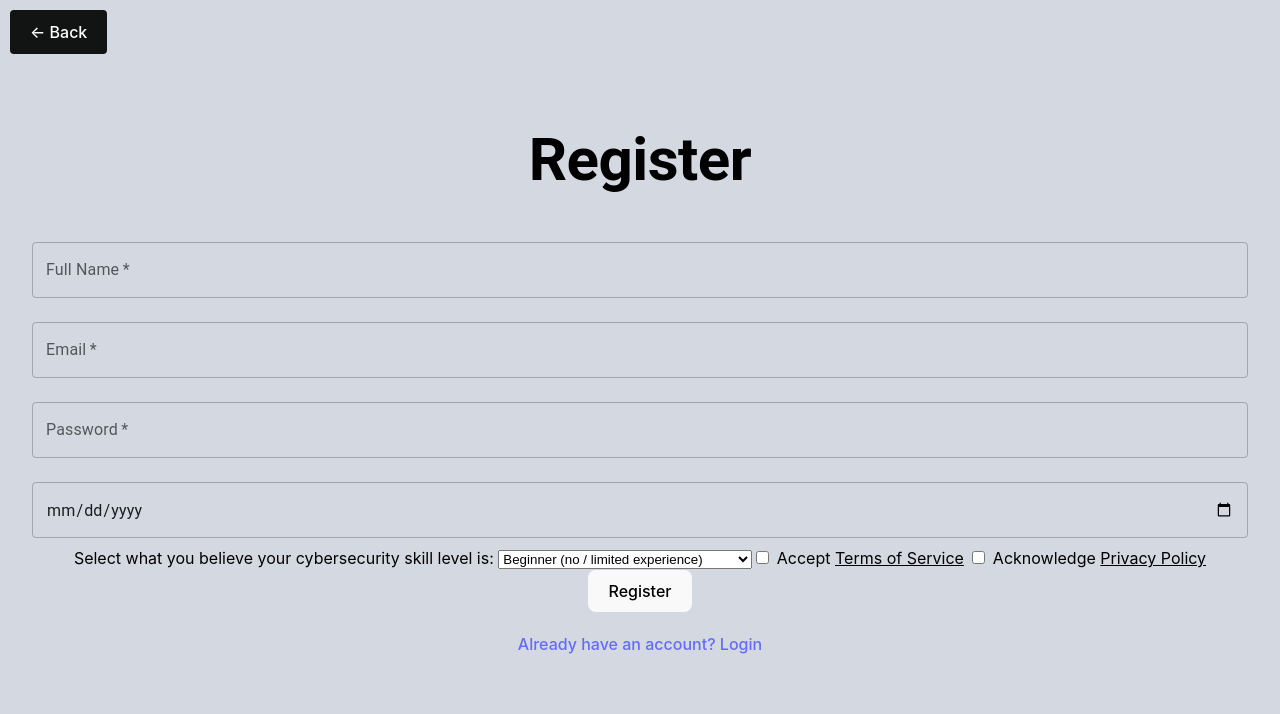
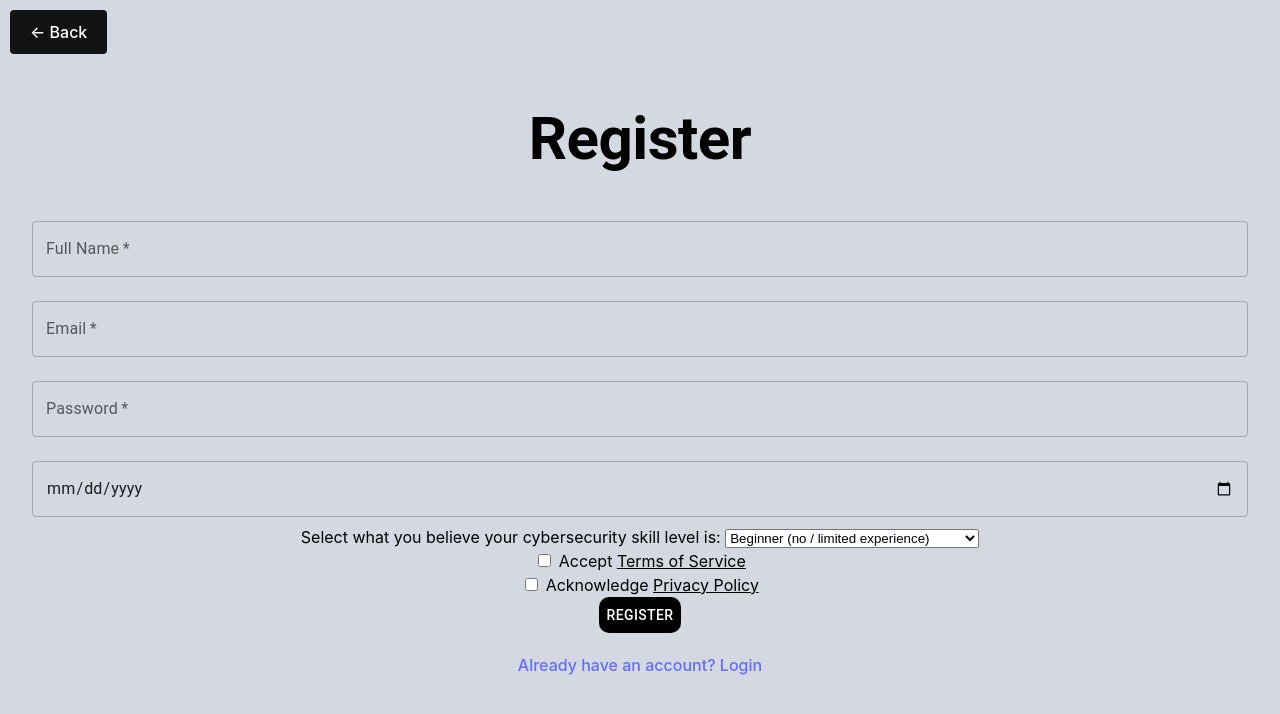
Before and after one commit to oliprev/OP_COMP3000, a React (Vite) app in the folder frontend/: page /register in a window 1280 px wide. Shown: the top 714 px of the page. Built offline with nearby package versions, Linux system fonts and the light colour scheme.

Commit message:
Changed registration button into MUI Button

```diff
--- a/frontend/src/pages/RegisterPage.jsx
+++ b/frontend/src/pages/RegisterPage.jsx
@@ -1,7 +1,7 @@
 import React, { useState } from "react";
 import { useNavigate, Link } from "react-router-dom";
 import axios from "axios";
-import { TextField, Typography } from "@mui/material";
+import { Button, TextField, Typography } from "@mui/material";
 
 function RegisterPage() {
     const [formData, setFormData] = useState({ // Initialise state for form data with empty strings
@@ -95,14 +95,14 @@ function RegisterPage() {
               <option value="Beginner">Beginner (no / limited experience)</option>
               <option value="Intermediate">Intermediate (good level of experience)</option>
               <option value="Advanced">Advanced (profound experience)</option>
-            </select>
+            </select><br></br>
             <input
               type="checkbox"
               name="tosAccepted"
               id="tos"
               checked={formData.tosAccepted} // Gets value
               onChange={handleChange} // Call handleChange function on input change
-            /><label htmlFor="tos" fullWidth margin="normal"> Accept <Link to="/tos" className="link-inline">Terms of Service</Link></label> {/* Generates link to terms of service page */}
+            /><label htmlFor="tos" fullWidth margin="normal"> Accept <Link to="/tos" className="link-inline">Terms of Service</Link></label><br></br> {/* Generates link to terms of service page */}
             <input
               type="checkbox"
               name="privacyPolicyAccepted"
@@ -110,8 +110,8 @@ function RegisterPage() {
               checked={formData.privacyPolicyAccepted} // Gets value
               onChange={handleChange} // Call handleChange function on input change
             /><label htmlFor="privacyPolicy" fullWidth
-            margin="normal"> Acknowledge <Link to="/privacy" className="link-inline">Privacy Policy</Link></label> {/* Generates link to privacy policy page */}
-            <button type="submit">Register</button>
+            margin="normal"> Acknowledge <Link to="/privacy" className="link-inline">Privacy Policy</Link></label><br></br>{/* Generates link to privacy policy page */}
+            <Button type="submit" sx = {{ backgroundColor: 'black', borderRadius: '10px', color: 'white', variant: 'h4' }}>Register</Button>
           </form>
           <Link to="/login">Already have an account? Login</Link>
           {errors.length > 0 && (
```
